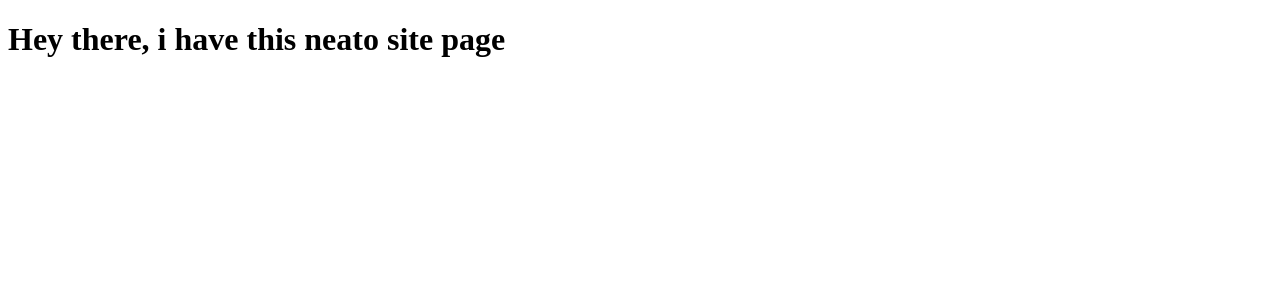
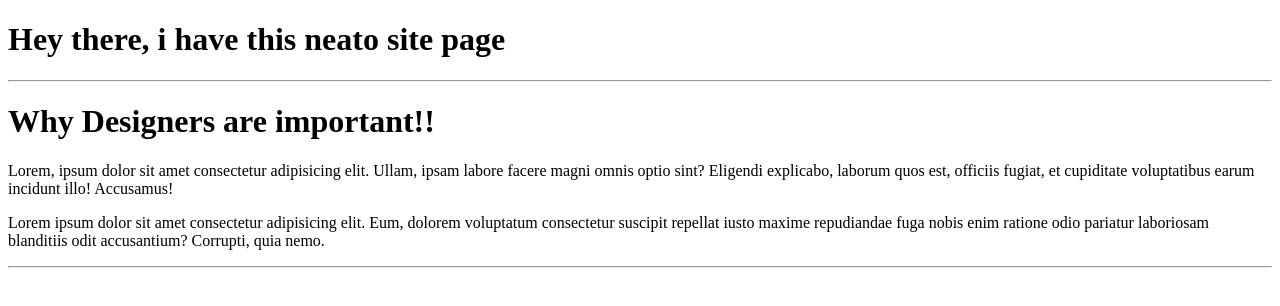
Before and after one commit to Stiles-Micaiah/cool-site, a plain HTML site: page index.html in a window 1280 px wide. Drawn offline with Linux system fonts and the light colour scheme.

Commit message:
style added

```diff
--- /dev/null
+++ b/assets/style.css
@@ -0,0 +1,3 @@
+.bop {
+  background-color: aliceblue;
+}
--- a/index.html
+++ b/index.html
@@ -10,12 +10,21 @@
 <header>
   <h1> Hey there, i have this neato site page</h1>
 </header>
+<hr />
 
 <body>
   <main>
+    <h1> Why Designers are important!!</h1>
+    <p>Lorem, ipsum dolor sit amet consectetur adipisicing elit. Ullam, ipsam labore facere magni omnis optio sint?
+      Eligendi explicabo, laborum quos est, officiis fugiat, et cupiditate voluptatibus earum incidunt illo! Accusamus!
+    </p>
 
+    <p>Lorem ipsum dolor sit amet consectetur adipisicing elit. Eum, dolorem voluptatum consectetur suscipit repellat
+      iusto maxime repudiandae fuga nobis enim ratione odio pariatur laboriosam blanditiis odit accusantium? Corrupti,
+      quia nemo.
+    </p>
 
-
+    <hr id="bop" />
   </main>
 </body>
 
```
